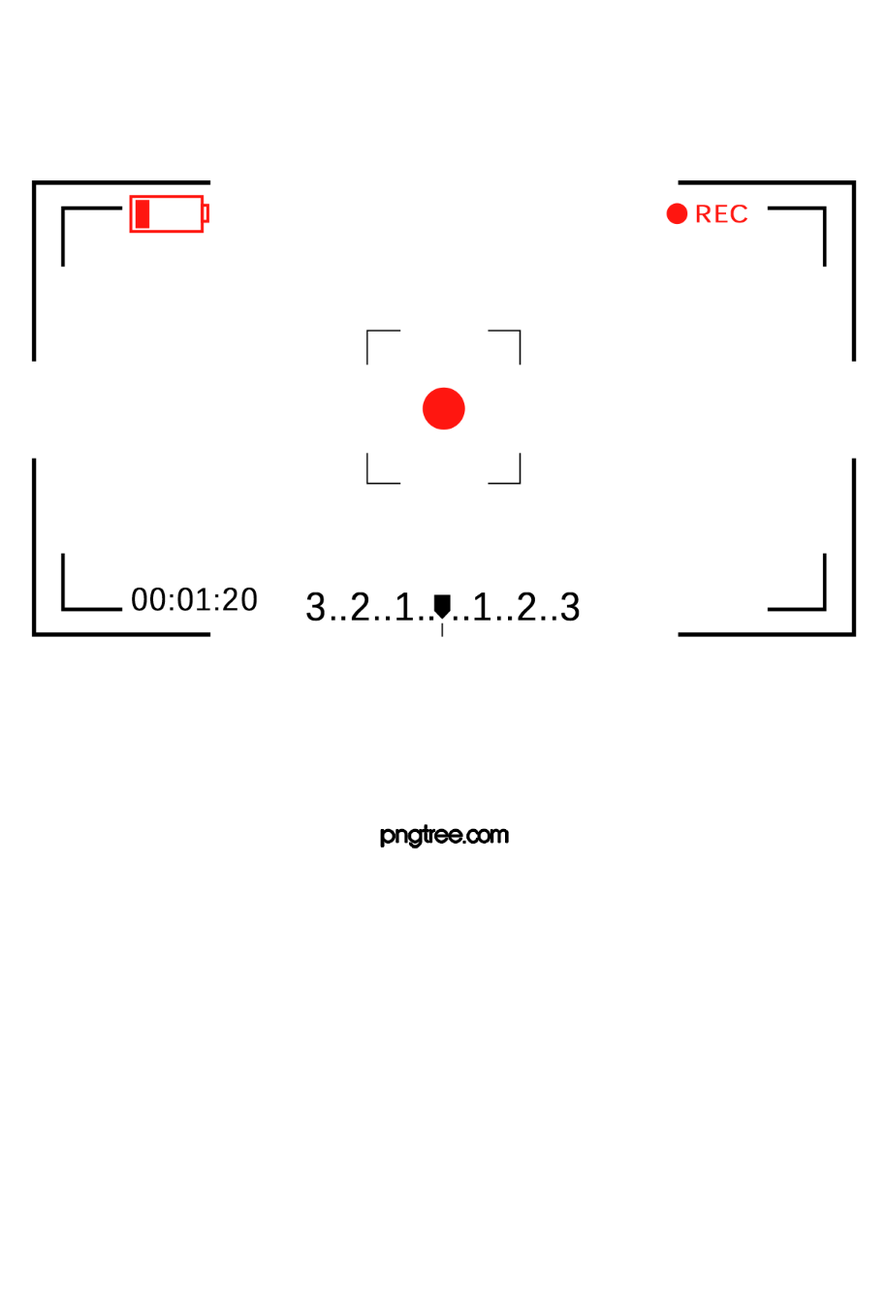
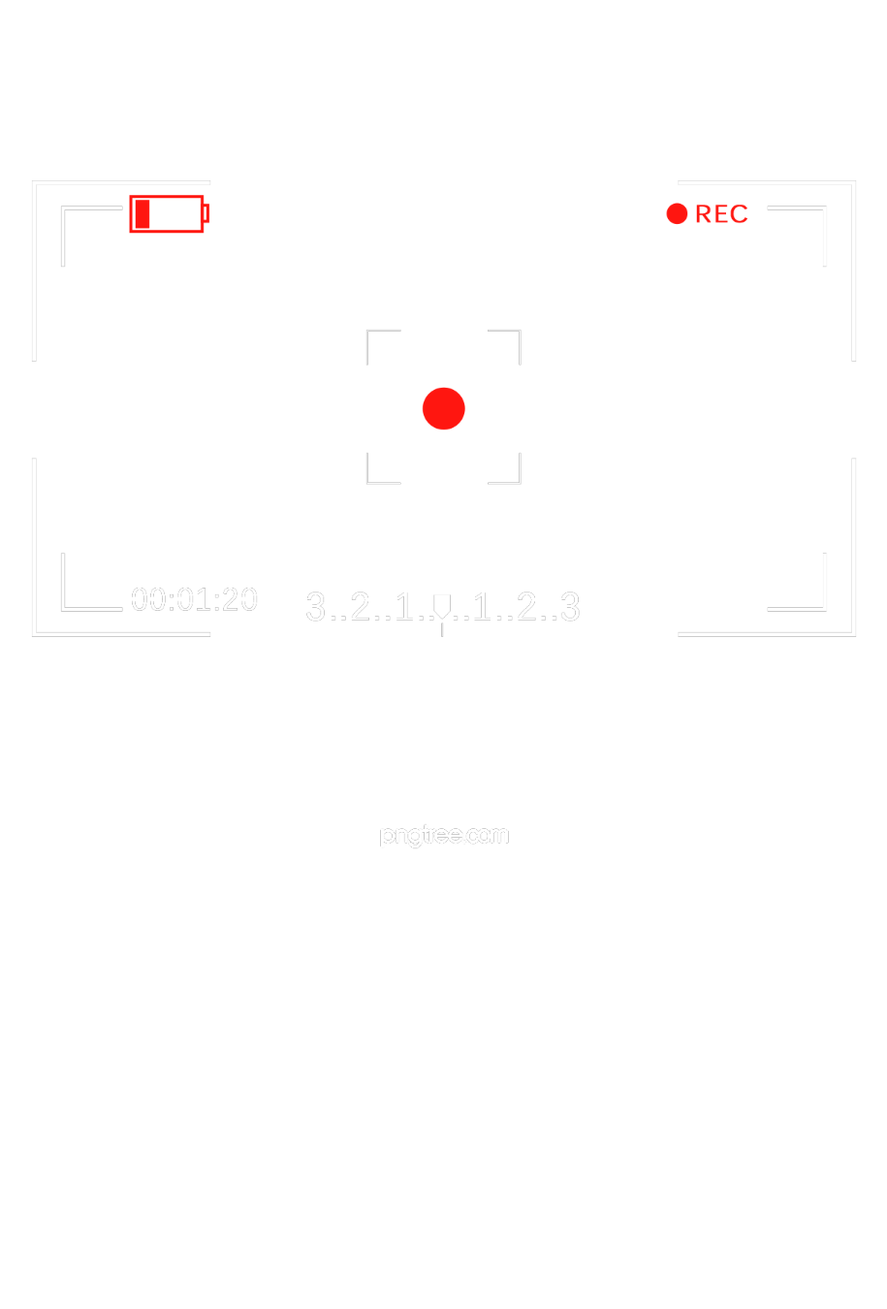
Before and after one commit to jadenspace/jadenspace.github.io, a Jekyll site: the page assets/case06.html, which Jekyll copies as it is, in a window 1280 px wide. Shown: the whole page at 97% size, without its empty margins (142-1057 px from the left). Built offline with Jekyll 4.4.1, drawn with Linux system fonts in a browser that asks for light colours.

Commit message:
Update case06.html

```diff
--- a/assets/case06.html
+++ b/assets/case06.html
@@ -31,7 +31,7 @@
             top:0;
             width:100%;
             height:100%;
-            background: url(https://jadenspace.github.io/assets/interface01.png) no-repeat 50% 50%;
+            background: url(https://jadenspace.github.io/assets/interface02.png) no-repeat 50% 50%;
             background-size:contain;
         }
 
@@ -153,8 +153,8 @@
                 var rY = map(x, 0, $(cube).width(), -17, 17);
                 var rX = map(y, 0, $(cube).height(), -17, 17);
 
-                cube.style.transform = "rotateY(" + -rY + "deg)" + " " + "rotateX(" + -rX + "deg)";
-                cube.style.transition = "all " + 0.25 + "s" + " linear";
+                // cube.style.transform = "rotateY(" + -rY + "deg)" + " " + "rotateX(" + -rX + "deg)";
+                // cube.style.transition = "all " + 0.25 + "s" + " linear";
             });
         }
 
@@ -178,7 +178,7 @@
                 var rX = map(y, 0, $(scene).height(), -10, 10).toFixed(2) / 1;
 
                 // updatePerspectiveOrigin(-rY, -rX);
-                cube.style.transform = "rotateY(" + -rY + "deg)" + " " + "rotateX(" + -rX + "deg)";
+                // cube.style.transform = "rotateY(" + -rY + "deg)" + " " + "rotateX(" + -rX + "deg)";
             });
 
             $(scene).on('mouseenter', function () {
@@ -193,7 +193,7 @@
                 // });
 
                 // updatePerspectiveOrigin(0, 0);
-                cube.style.transform = "rotateY(" + 0 + "deg)" + " " + "rotateX(" + -0 + "deg)";
+                // cube.style.transform = "rotateY(" + 0 + "deg)" + " " + "rotateX(" + -0 + "deg)";
             });
 
         }
```
Also changed, not shown: other parts of assets/case06.html (+3 -3 lines).
